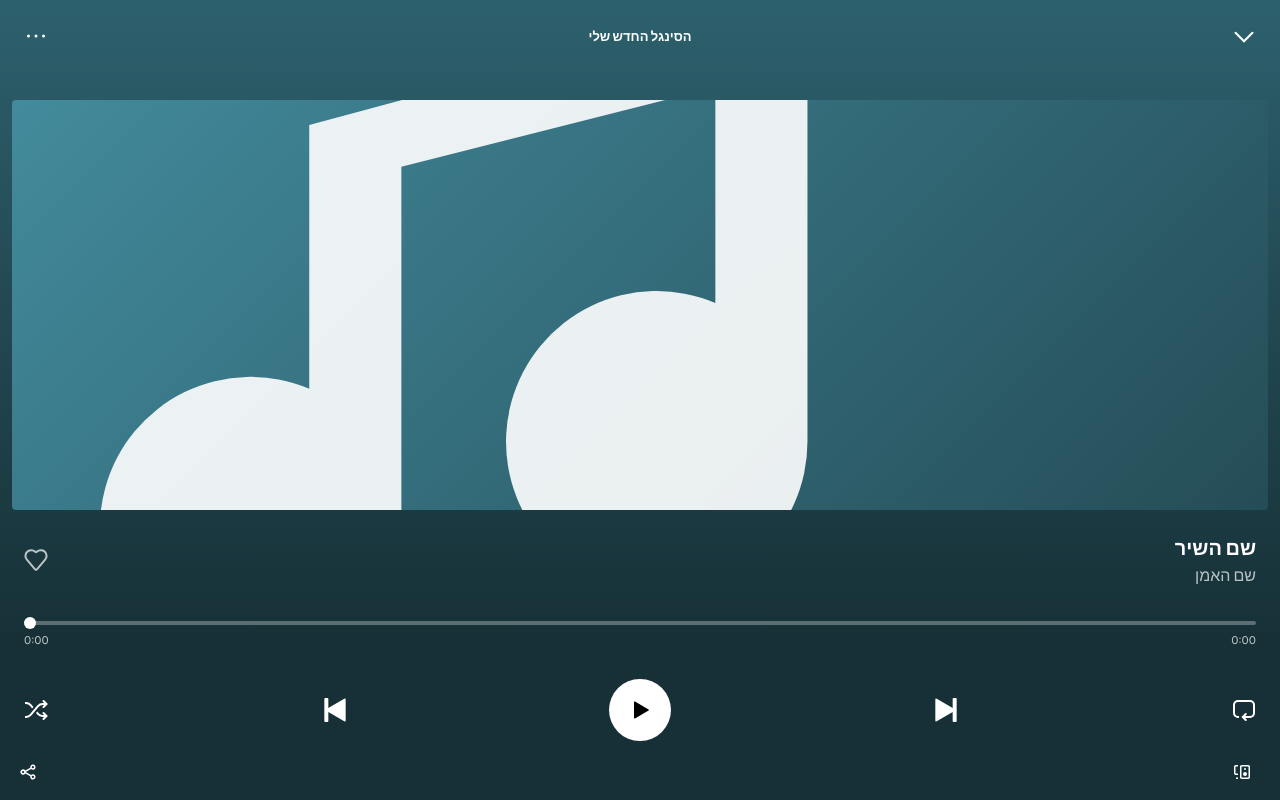
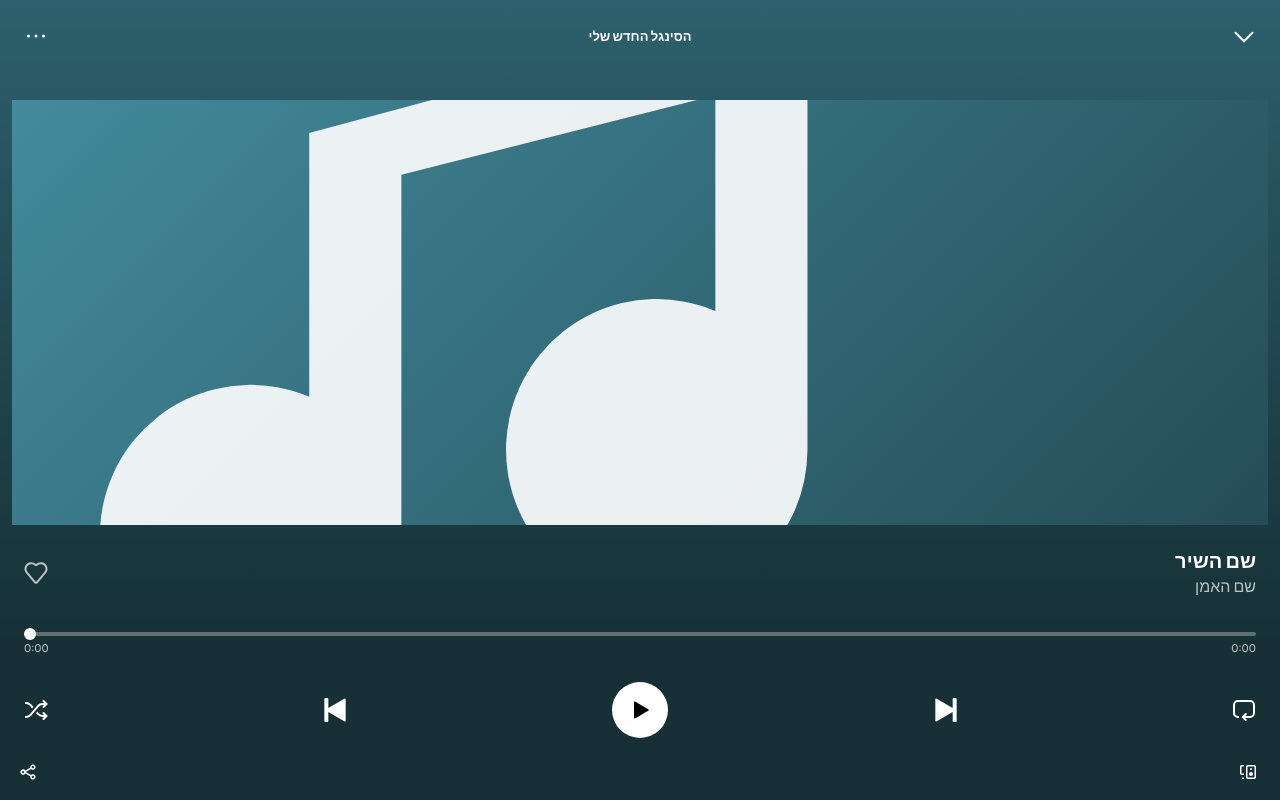
Before and after one commit to Adi1231234/shaked, a React (Vite) app: page / in a window 1280 px wide. Built offline with nearby package versions, Linux system fonts and the light colour scheme.

Commit message:
fix(player): exact spec - 56px play circle, no cover radius, title font, gaps

```diff
--- a/src/components/PlayerScreen.jsx
+++ b/src/components/PlayerScreen.jsx
@@ -57,7 +57,9 @@ export default function PlayerScreen({ song, audio, onPlay, onClose }) {
           <Icon.Prev size={32} />
         </button>
         <button className={styles.bigPlay} onClick={onPlay} aria-label="נגן">
-          {audio.playing ? <Icon.Pause size={24} /> : <Icon.Play size={24} />}
+          <span className={styles.bigPlayCircle}>
+            {audio.playing ? <Icon.Pause size={24} /> : <Icon.Play size={24} />}
+          </span>
         </button>
         <button className={`${styles.ctlBtn} ${styles.skipBtn}`} aria-label="הבא">
           <Icon.Next size={32} />
--- a/src/components/PlayerScreen.module.css
+++ b/src/components/PlayerScreen.module.css
@@ -30,7 +30,7 @@
 }
 .art {
   width: 100%; height: 100%;
-  object-fit: cover; border-radius: 4px;
+  object-fit: cover; border-radius: 0;
 }
 .metaRow {
   display: flex; align-items: center; justify-content: space-between;
@@ -38,6 +38,7 @@
 }
 .titles { min-width: 0; }
 .songTitle {
+  font-family: "SpotifyMixUITitle", "SpotifyMixUI", sans-serif;
   font-size: 20px; font-weight: 700; color: #fff;
   white-space: nowrap; overflow: hidden; text-overflow: ellipsis;
 }
@@ -64,12 +65,12 @@
   width: 12px; height: 12px; border: none; border-radius: 50%; background: #fff;
 }
 .times {
-  display: flex; justify-content: space-between; margin-top: 8px;
+  display: flex; justify-content: space-between; margin-top: 5px;
   font-size: 11px; color: rgba(255, 255, 255, 0.7);
 }
 .controls {
   display: flex; align-items: center; justify-content: space-between;
-  margin-top: 31px; direction: ltr; flex-shrink: 0;
+  margin-top: 23px; direction: ltr; flex-shrink: 0;
 }
 .ctlBtn {
   display: flex; align-items: center; justify-content: center;
@@ -79,8 +80,13 @@
 .skipBtn { width: 56px; height: 56px; }
 .bigPlay {
   display: flex; align-items: center; justify-content: center;
-  width: 62px; height: 62px; border-radius: 50%;
-  background: #fff; color: #000; border: none; cursor: pointer;
+  width: 62px; height: 62px; padding: 0;
+  background: none; border: none; cursor: pointer;
+}
+.bigPlayCircle {
+  display: flex; align-items: center; justify-content: center;
+  width: 56px; height: 56px; border-radius: 50%;
+  background: #fff; color: #000;
 }
 .footer {
   display: flex; align-items: center; justify-content: space-between;
@@ -91,4 +97,6 @@
   width: 32px; height: 32px;
   background: none; border: none; color: #fff; cursor: pointer;
 }
-.connectBtn { width: 52px; }
+.connectBtn {
+  width: 52px; justify-content: flex-end; padding-inline-end: 12px;
+}
```
